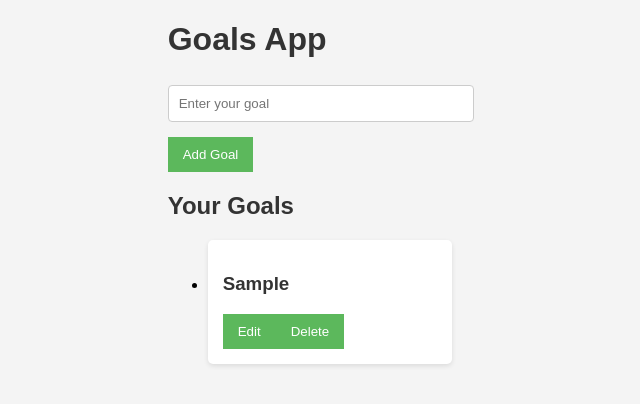
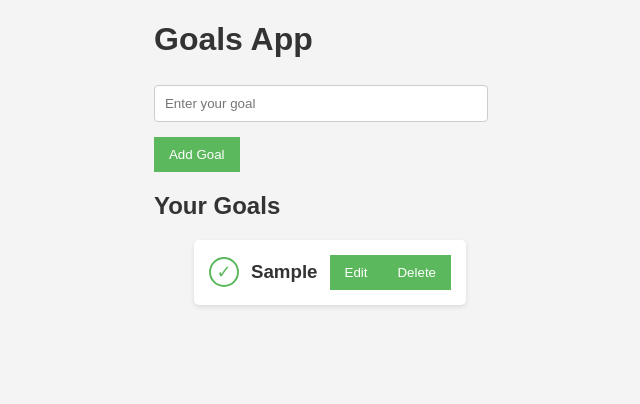
Before and after one commit to benjibyte/goalsapp, a React (Vite) app in the folder goals-app/: page / in a window 1280 px wide. Both pictures are taken after typing "Sample" into the empty fields and a click on the button "Add Goal". Shown: the top 404 px of the page, without its empty margins (330-970 px from the left). Built offline with nearby package versions, Linux system fonts and the light colour scheme.

Commit message:
added a completed list for goals and a check mark to add the goal to the completed list

```diff
--- a/goals-app/src/App.jsx
+++ b/goals-app/src/App.jsx
@@ -4,13 +4,18 @@ import GoalList from './components/GoalList';
 import useGoals from './hooks/useGoals';
 
 const App = () => {
-  const { goals, addGoal, removeGoal, updateGoal } = useGoals();
+  const { goals, addGoal, removeGoal, updateGoal, toggleGoal } = useGoals();
 
   return (
     <div className="app">
       <h1>Goals App</h1>
       <GoalForm onAddGoal={addGoal} />
-      <GoalList goals={goals} onDelete={removeGoal} onEdit={updateGoal} />
+      <GoalList
+        goals={goals}
+        onDelete={removeGoal}
+        onEdit={updateGoal}
+        onToggle={toggleGoal}
+      />
     </div>
   );
 };
--- a/goals-app/src/components/GoalItem.jsx
+++ b/goals-app/src/components/GoalItem.jsx
@@ -1,6 +1,6 @@
 import React, { useState } from 'react';
 
-const GoalItem = ({ goal, onEdit, onDelete }) => {
+const GoalItem = ({ goal, onEdit, onDelete, onToggle }) => {
   const [draft, setDraft] = useState(goal.title);
   const [isEditing, setIsEditing] = useState(false);
 
@@ -10,7 +10,15 @@ const GoalItem = ({ goal, onEdit, onDelete }) => {
   };
 
   return (
-    <li className="goal-item">
+    <li className={`goal-item${goal.completed ? ' completed' : ''}`}>
+      <button
+        className="complete-button"
+        onClick={() => onToggle(goal.id)}
+        aria-label={goal.completed ? `Mark ${goal.title} as active` : `Complete ${goal.title}`}
+        title={goal.completed ? 'Mark as active' : 'Complete goal'}
+      >
+        ✓
+      </button>
       {isEditing ? (
         <>
           <input
--- a/goals-app/src/components/GoalList.jsx
+++ b/goals-app/src/components/GoalList.jsx
@@ -1,23 +1,35 @@
 import React from 'react';
 import GoalItem from './GoalItem';
 
-const GoalList = ({ goals, onDelete, onEdit }) => {
+const GoalList = ({ goals, onDelete, onEdit, onToggle }) => {
+  const activeGoals = goals.filter(goal => !goal.completed);
+  const completedGoals = goals.filter(goal => goal.completed);
+
   return (
-    <div>
+    <div className="goal-sections">
       <h2>Your Goals</h2>
-      {goals.length === 0 ? (
+      {activeGoals.length === 0 && completedGoals.length === 0 ? (
         <p>No goals yet. Add one above to get started.</p>
       ) : (
-        <ul>
-          {goals.map(goal => (
-            <GoalItem
-              key={goal.id}
-              goal={goal}
-              onDelete={onDelete}
-              onEdit={onEdit}
-            />
-          ))}
-        </ul>
+        <>
+          {activeGoals.length > 0 && (
+            <ul>
+              {activeGoals.map(goal => (
+                <GoalItem key={goal.id} goal={goal} onDelete={onDelete} onEdit={onEdit} onToggle={onToggle} />
+              ))}
+            </ul>
+          )}
+          {completedGoals.length > 0 && (
+            <section className="completed-goals">
+              <h2>Completed</h2>
+              <ul>
+                {completedGoals.map(goal => (
+                  <GoalItem key={goal.id} goal={goal} onDelete={onDelete} onEdit={onEdit} onToggle={onToggle} />
+                ))}
+              </ul>
+            </section>
+          )}
+        </>
       )}
     </div>
   );
--- a/goals-app/src/hooks/useGoals.js
+++ b/goals-app/src/hooks/useGoals.js
@@ -1,7 +1,7 @@
 import { useState } from 'react';
 
 /**
- * @typedef {{ id: string, title: string }} Goal
+ * @typedef {{ id: string, title: string, completed: boolean }} Goal
  */
 
 const useGoals = () => {
@@ -18,6 +18,7 @@ const useGoals = () => {
         const newGoal = {
             id: crypto.randomUUID ? crypto.randomUUID() : Date.now().toString(),
             title: trimmedTitle,
+            completed: false,
         };
 
         setGoals((prevGoals) => [...prevGoals, newGoal]);
@@ -46,11 +47,21 @@ const useGoals = () => {
         );
     };
 
+    /** @param {string} goalId */
+    const toggleGoal = (goalId) => {
+        setGoals((prevGoals) =>
+            prevGoals.map(goal =>
+                goal.id === goalId ? { ...goal, completed: !goal.completed } : goal
+            )
+        );
+    };
+
     return {
         goals,
         addGoal,
         removeGoal,
         updateGoal,
+        toggleGoal,
     };
 };
 
--- a/goals-app/src/index.css
+++ b/goals-app/src/index.css
@@ -55,6 +55,9 @@ input[type="text"], input[type="number"], textarea {
 }
 
 .goal-item {
+    display: flex;
+    align-items: center;
+    gap: 12px;
     background: white;
     padding: 15px;
     margin: 10px 0;
@@ -66,3 +69,36 @@ input[type="text"], input[type="number"], textarea {
     text-decoration: line-through;
     color: #999;
 }
+
+.goal-item h3 {
+    flex: 1;
+    margin: 0;
+}
+
+.complete-button {
+    flex: 0 0 30px;
+    width: 30px;
+    height: 30px;
+    padding: 0;
+    border: 2px solid #5cb85c;
+    border-radius: 50%;
+    background-color: transparent;
+    color: #5cb85c;
+    font-size: 18px;
+    line-height: 26px;
+}
+
+.complete-button:hover,
+.goal-item.completed .complete-button {
+    background-color: #5cb85c;
+    color: white;
+}
+
+.completed-goals {
+    margin-top: 32px;
+    opacity: 0.65;
+}
+
+.completed-goals h2 {
+    color: #777;
+}
```
Also changed, not shown: 5 other files (tests, documents, lock files or other folders).
